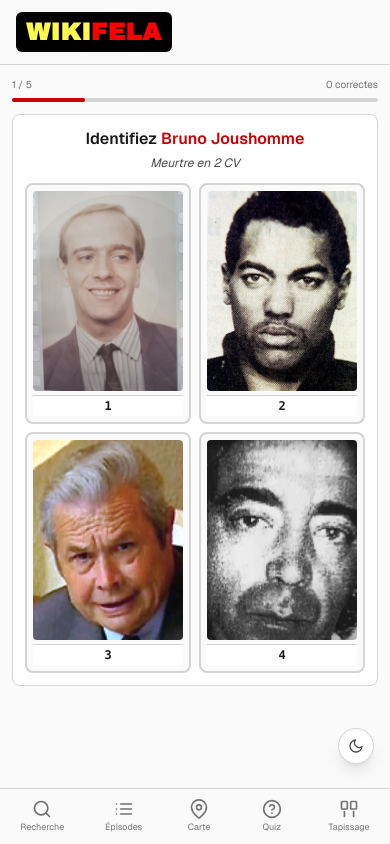
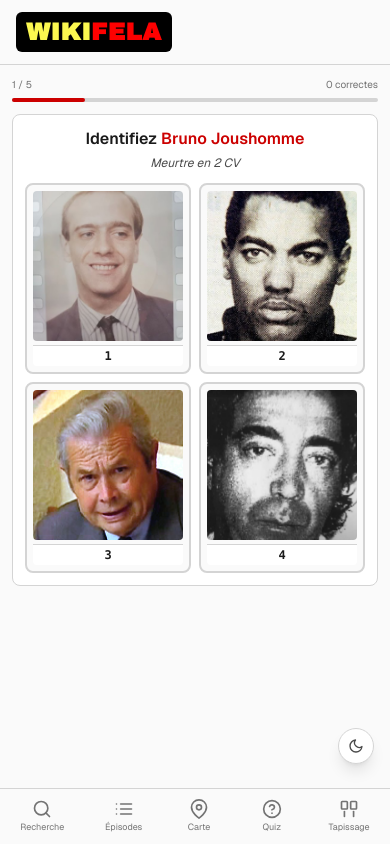
Before and after one commit to y4nnr/wikifela, a Next.js app: page /tapissage in a window 390 px wide. Both pictures are taken after a click on the button "Commencer le tapissage". Built offline with nearby package versions, Linux system fonts and the light colour scheme.

Commit message:
Tapissage: smaller mobile photos, prominent Suivant button

```diff
--- a/app/tapissage/TapissageClient.tsx
+++ b/app/tapissage/TapissageClient.tsx
@@ -212,7 +212,7 @@ export default function TapissageClient() {
                     onClick={() => handleSelect(idx)}
                     className={`relative flex flex-col items-center rounded-lg border-2 ${borderColor} ${overlay} bg-[var(--bg)] p-1.5 sm:p-2 transition-all active:scale-95`}
                   >
-                    <div className="relative w-full aspect-[3/4] mb-1 sm:mb-2 overflow-hidden rounded bg-[var(--bg-card)]">
+                    <div className="relative w-full aspect-square sm:aspect-[3/4] mb-1 sm:mb-2 overflow-hidden rounded bg-[var(--bg-card)]">
                       <Image
                         src={member.file}
                         alt={`Suspect ${member.number}`}
@@ -259,11 +259,11 @@ export default function TapissageClient() {
               </div>
               <button
                 onClick={next}
-                className="w-full sm:w-auto px-6 py-2.5 sm:py-2 rounded-lg bg-[var(--bg-input)] border border-[var(--border)] text-sm hover:border-[var(--border-hover)] transition-colors"
+                className="w-full sm:w-auto px-6 py-2.5 sm:py-2 rounded-lg bg-[var(--brand-red)] text-white text-sm font-semibold hover:bg-[var(--brand-red-hover)] transition-colors"
               >
                 {currentIndex + 1 >= rounds.length
-                  ? "Voir le résultat"
-                  : "Suivant"}
+                  ? "Voir le résultat →"
+                  : "Suivant →"}
               </button>
             </div>
           )}
```
